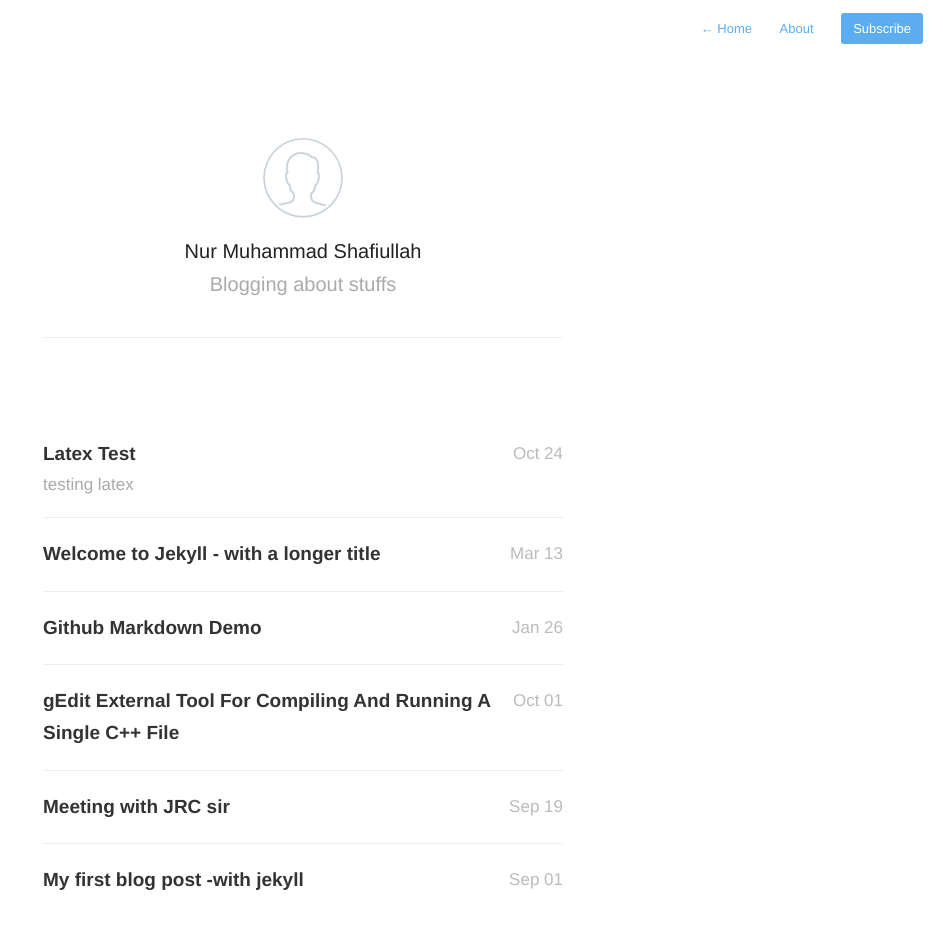
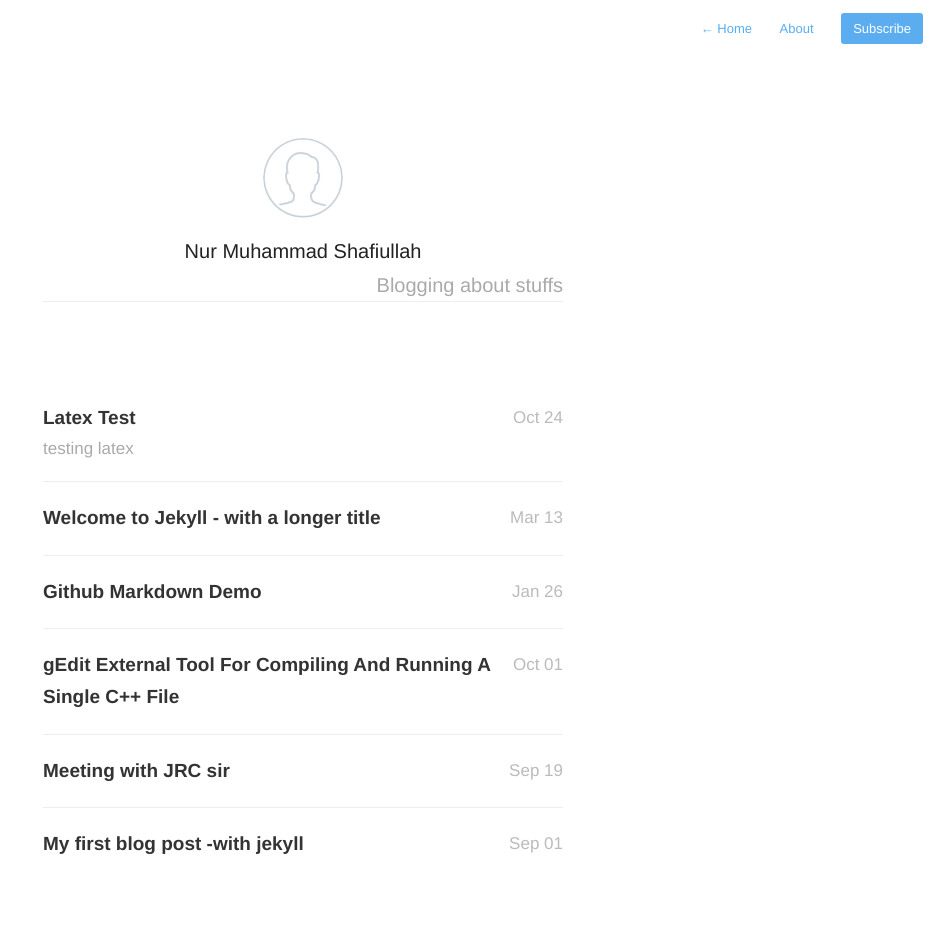
Before and after one commit to mathbender/MartinSeeler.github.io, a Jekyll site: the page built from index.html, in a window 1280 px wide. Shown: the top 952 px of the page, without its empty margins (337-1280 px from the left). Built offline with Jekyll 4.4.1, drawn with Linux system fonts in a browser that asks for light colours; Markdown is read by kramdown in place of the engine named in the settings; the list of posts is cut into pages by our own code.

Commit message:
Will add description changing functionality

```diff
--- a/_includes/profile.html
+++ b/_includes/profile.html
@@ -9,7 +9,7 @@
             <img id="avatar" class="2x" src="{{ site.baseurl }}assets/images/avatar.png"/>
         {% endif %}
             <h1>{{ site.author }}</h1>
-            <h2>{{ site.description }}</h2>
+            <h2 class="description">{{ site.description }}</h2>
         </header>
     </section>
 </div>
```
